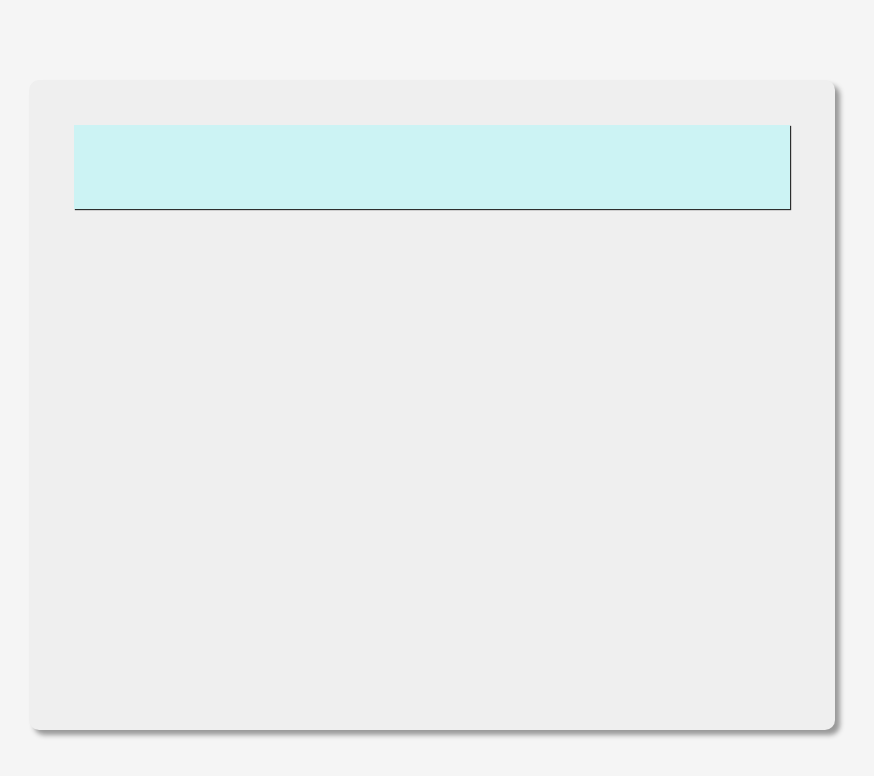
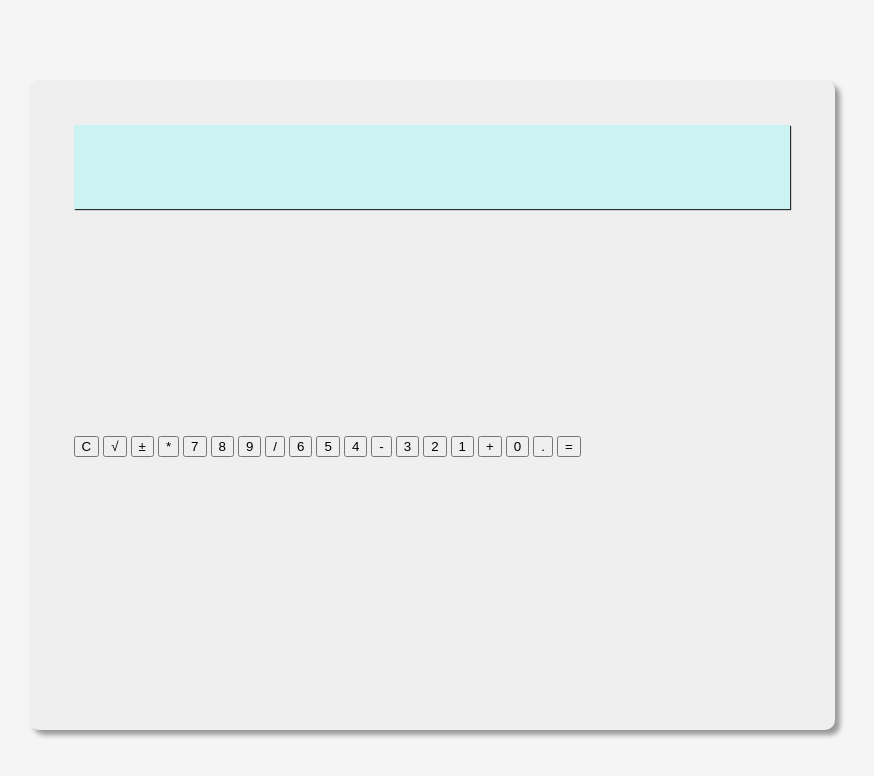
Before and after one commit to darin-estrin/jscalculator, a plain HTML site: page index.html in a window 1280 px wide. Shown: the whole page, without its empty margins (208-1082 px from the left). Drawn offline with nearby package versions, Linux system fonts and the light colour scheme.

Commit message:
added buttons to calculator

```diff
--- a/index.html
+++ b/index.html
@@ -16,6 +16,28 @@
   <div class="container">
     <div id="calculator">
       <div class="screen"></div>
+      <div class="buttons">
+        <button class="clear">C</button>
+        <button class="root operator">√</button>
+        <button class="invert operator">±</button>
+        <button class="multiply operator">*</button>
+        <button class="number">7</button>
+        <button class="number">8</button>
+        <button class="number">9</button>
+        <button class="divide operator">/</button>
+        <button class="number">6</button>
+        <button class="number">5</button>
+        <button class="number">4</button>
+        <button class="subtract operator">-</button>
+        <button class="number">3</button>
+        <button class="number">2</button>
+        <button class="number">1</button>
+        <button class="add operator">+</button>
+        <button class="zero number">0</button>
+        <button class="number decimal">.</button>
+        <button class="equal operator">=</button>
+      </div>
+    </div>
   </div>
 </body>
 </html>
```
